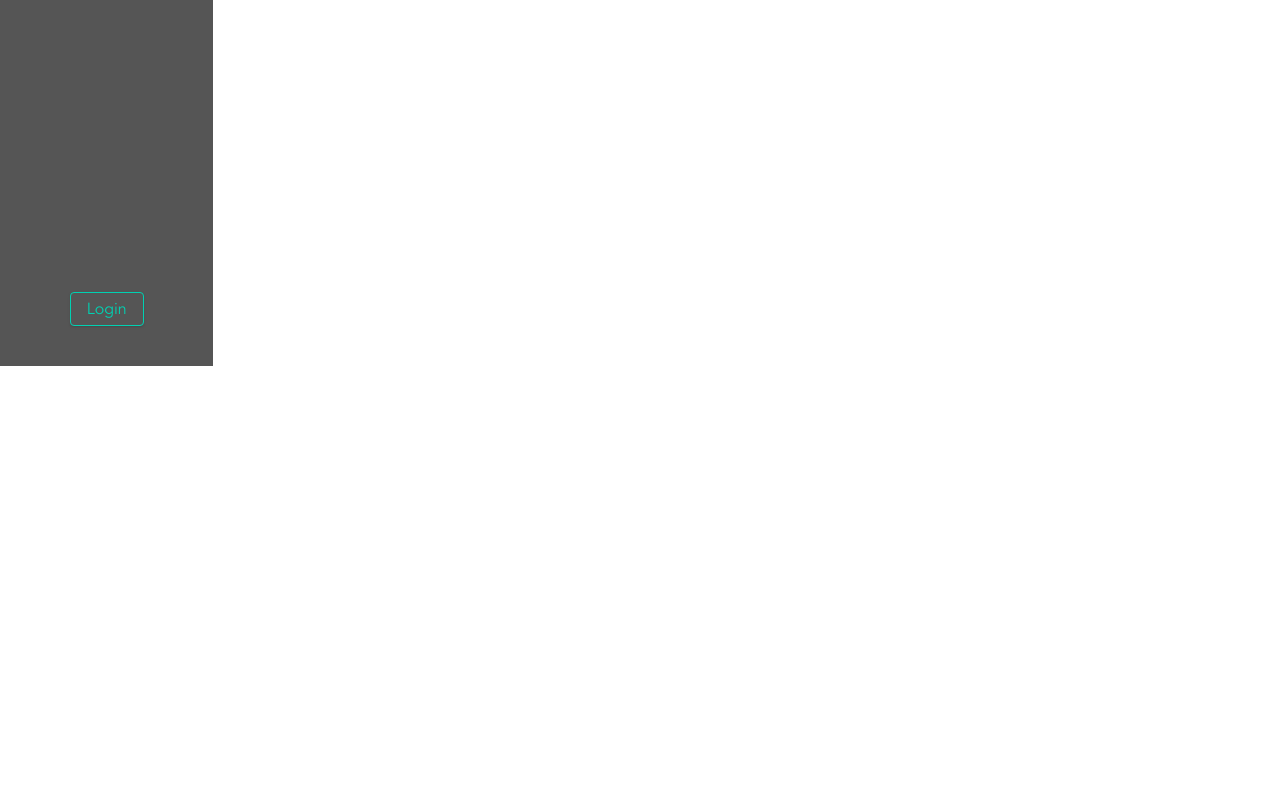
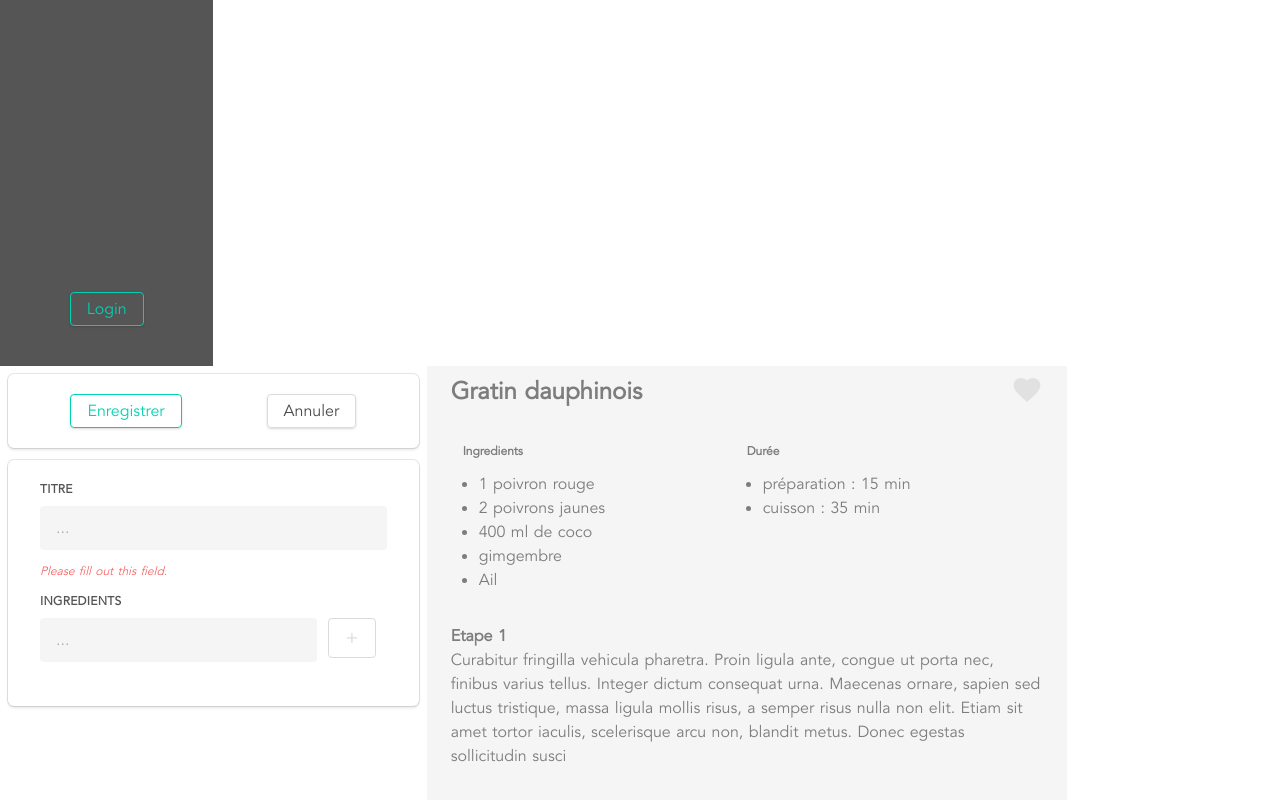
Before and after one commit to herveGuigoz/apicooking, a Nuxt app in the folder client/: page /new in a window 1280 px wide. Shown: the part 434-1234 px from the top of the page. Before the commit the page ends 800 px from the top, so only its background shows below. Built offline with nearby package versions, Linux system fonts and the light colour scheme.

Commit message:
working on form

```diff
--- /dev/null
+++ b/client/assets/css/simplegrid.css
@@ -0,0 +1,287 @@
+/*
+  Simple Grid
+  Project Page - http://thisisdallas.github.com/Simple-Grid/
+  Author - Dallas Bass
+  Site - http://dallasbass.com
+*/
+
+
+[class*='grid'],
+[class*='col-'],
+[class*='mobile-'],
+.grid:after {
+	-webkit-box-sizing: border-box;
+	-moz-box-sizing: border-box;
+	box-sizing: border-box;
+}
+
+[class*='col-'] {
+	float: left;
+  	min-height: 1px;
+	/*padding-right: 20px;*/ /* column-space */
+}
+
+[class*='col-'] [class*='col-']:last-child {
+	padding-right: 0;
+}
+
+.grid {
+	width: 100%;
+	/*max-width: 1140px;*/
+	min-width: 748px; /* when using padded grid on ipad in portrait mode, width should be viewport-width - padding = (768 - 20) = 748. actually, it should be even smaller to allow for padding of grid containing element */
+	margin: 0 auto;
+	overflow: hidden;
+}
+
+.grid:after {
+	content: "";
+	display: table;
+	clear: both;
+}
+
+.grid-pad {
+	padding-top: 20px;
+	padding-left: 20px; /* grid-space to left */
+	padding-right: 0; /* grid-space to right: (grid-space-left - column-space) e.g. 20px-20px=0 */
+}
+
+.push-right {
+	float: right;
+}
+
+/* Content Columns */
+
+.col-1-1 {
+	width: 100%;
+}
+.col-2-3, .col-8-12 {
+	width: 66.66%;
+}
+
+.col-1-2, .col-6-12 {
+	width: 50%;
+}
+
+.col-1-3, .col-4-12 {
+	width: 33.33%;
+}
+
+.col-1-4, .col-3-12 {
+	width: 25%;
+}
+
+.col-1-5 {
+	width: 20%;
+}
+
+.col-1-6, .col-2-12 {
+	width: 16.667%;
+}
+
+.col-1-7 {
+	width: 14.28%;
+}
+
+.col-1-8 {
+	width: 12.5%;
+}
+
+.col-1-9 {
+	width: 11.1%;
+}
+
+.col-1-10 {
+	width: 10%;
+}
+
+.col-1-11 {
+	width: 9.09%;
+}
+
+.col-1-12 {
+	width: 8.33%
+}
+
+/* Layout Columns */
+
+.col-11-12 {
+	width: 91.66%
+}
+
+.col-10-12 {
+	width: 83.333%;
+}
+
+.col-9-12 {
+	width: 75%;
+}
+
+.col-5-12 {
+	width: 41.66%;
+}
+
+.col-7-12 {
+	width: 58.33%
+}
+
+/* Pushing blocks */
+
+.push-2-3, .push-8-12 {
+	margin-left: 66.66%;
+}
+
+.push-1-2, .push-6-12 {
+	margin-left: 50%;
+}
+
+.push-1-3, .push-4-12 {
+	margin-left: 33.33%;
+}
+
+.push-1-4, .push-3-12 {
+	margin-left: 25%;
+}
+
+.push-1-5 {
+	margin-left: 20%;
+}
+
+.push-1-6, .push-2-12 {
+	margin-left: 16.667%;
+}
+
+.push-1-7 {
+	margin-left: 14.28%;
+}
+
+.push-1-8 {
+	margin-left: 12.5%;
+}
+
+.push-1-9 {
+	margin-left: 11.1%;
+}
+
+.push-1-10 {
+	margin-left: 10%;
+}
+
+.push-1-11 {
+	margin-left: 9.09%;
+}
+
+.push-1-12 {
+	margin-left: 8.33%
+}
+
+@media handheld, only screen and (max-width: 767px) {
+	.grid {
+		width: 100%;
+		min-width: 0;
+		margin-left: 0;
+		margin-right: 0;
+		/*padding-left: 20px;*/ /* grid-space to left */
+		/*padding-right: 10px;*/ /* grid-space to right: (grid-space-left - column-space) e.g. 20px-10px=10px */
+	}
+
+	[class*='col-'] {
+		width: auto;
+		float: none;
+		margin: 10px 0;
+		padding-left: 0;
+		padding-right: 10px; /* column-space */
+	}
+
+	[class*='col-'] [class*='col-'] {
+		padding-right: 0;
+	}
+
+	/* Mobile Layout */
+
+	[class*='mobile-col-'] {
+		float: left;
+		margin: 0 0 10px;
+		padding-left: 0;
+		padding-right: 10px; /* column-space */
+		padding-bottom: 0;
+	}
+
+	.mobile-col-1-1 {
+		width: 100%;
+	}
+	.mobile-col-2-3, .mobile-col-8-12 {
+		width: 66.66%;
+	}
+
+	.mobile-col-1-2, .mobile-col-6-12 {
+		width: 50%;
+	}
+
+	.mobile-col-1-3, .mobile-col-4-12 {
+		width: 33.33%;
+	}
+
+	.mobile-col-1-4, .mobile-col-3-12 {
+		width: 25%;
+	}
+
+	.mobile-col-1-5 {
+		width: 20%;
+	}
+
+	.mobile-col-1-6, .mobile-col-2-12 {
+		width: 16.667%;
+	}
+
+	.mobile-col-1-7 {
+		width: 14.28%;
+	}
+
+	.mobile-col-1-8 {
+		width: 12.5%;
+	}
+
+	.mobile-col-1-9 {
+		width: 11.1%;
+	}
+
+	.mobile-col-1-10 {
+		width: 10%;
+	}
+
+	.mobile-col-1-11 {
+		width: 9.09%;
+	}
+
+	.mobile-col-1-12 {
+		width: 8.33%
+	}
+
+	/* Layout Columns */
+
+	.mobile-col-11-12 {
+		width: 91.66%
+	}
+
+	.mobile-col-10-12 {
+		width: 83.333%;
+	}
+
+	.mobile-col-9-12 {
+		width: 75%;
+	}
+
+	.mobile-col-5-12 {
+		width: 41.66%;
+	}
+
+	.mobile-col-7-12 {
+		width: 58.33%
+	}
+
+	.hide-on-mobile {
+		display: none !important;
+		width: 0;
+		height: 0;
+	}
+}
--- a/client/assets/css/tailwind.css
+++ b/client/assets/css/tailwind.css
@@ -36,3 +36,12 @@ html {
 html, body {
     height: 100vh;
 }
+
+.box {
+    background-color: white;
+    box-shadow: rgba(10, 10, 10, 0.1) 0px 2px 3px, rgba(10, 10, 10, 0.1) 0px 0px 0px 1px;
+    color: rgb(74, 74, 74);
+    display: block;
+    border-radius: 6px;
+    padding: 1.25rem;
+}
--- a/client/components/Render.vue
+++ b/client/components/Render.vue
@@ -11,7 +11,7 @@
                 </svg>
             </div>
         </div>
-        <div class="flex sm:flex-col sm:items-center md:flex-row flex-wap w-full py-8 px-3">
+        <div class="flex sm:flex-col sm:items-center md:flex-row md:items-start flex-wap w-full py-8 px-3">
             <div id="ingredients" class="md:w-1/2 flex flex-col">
                 <h2 class="text-xs font-bold text-brown">Ingredients</h2>
                 <ul class="list-disc ml-4 pt-3">
--- /dev/null
+++ b/client/components/newRecipe/Buttons.vue
@@ -0,0 +1,31 @@
+<template>
+    <div class="box">
+        <div class="flex flex-row flex-no-wrap items-center justify-around">
+            <button class="btn-green hover:bg-green text-green py-1 px-4 border border-green rounded shadow">Enregistrer</button>
+            <button class="btn text-blue-700 py-1 px-4 border border-gray-500 rounded shadow">Annuler</button>
+        </div>
+    </div>
+</template>
+
+<script>
+export default {
+    name: 'buttons',
+}
+</script>
+
+<style scoped>
+.box {
+    background-color: white;
+    box-shadow: rgba(10, 10, 10, 0.1) 0px 2px 3px, rgba(10, 10, 10, 0.1) 0px 0px 0px 1px;
+    color: rgb(74, 74, 74);
+    display: block;
+    border-radius: 6px;
+    padding: 1.25rem;
+}
+.btn {
+    border-color: rgb(219, 219, 219);
+}
+.btn-green:hover {
+    color: #fff;
+}
+</style>
--- a/client/layouts/default.vue
+++ b/client/layouts/default.vue
@@ -1,9 +1,9 @@
 <template>
-  <div class="flex flex-no-wrap">
-    <div class="w-1/6">
+  <div class="grid">
+    <div class="col-2-12 hide-on-mobile">
         <sidebar/>
     </div>
-    <div class="w-5/6">
+    <div class="col-10-12">
         <nuxt />
     </div>
   </div>
--- a/client/nuxt.config.js
+++ b/client/nuxt.config.js
@@ -23,7 +23,8 @@ export default {
   ** Global CSS
   */
   css: [
-    '~/assets/css/tailwind.css'
+    '~/assets/css/tailwind.css',
+    '~/assets/css/simplegrid.css'
   ],
   /*
   ** Plugins to load before mounting the App
--- a/client/pages/index.vue
+++ b/client/pages/index.vue
@@ -4,7 +4,7 @@
       <search/>
       <box/>
     </div>
-    <div class="w-3/5 bg-grey px-6 h-screen">
+    <div class="w-3/5 bg-grey flex-1 px-6 h-screen">
       <render/>
     </div>
   </div>
--- /dev/null
+++ b/client/pages/new.vue
@@ -0,0 +1,48 @@
+<template>
+    <div class="flex flex-no-wrap">
+        <div class="w-2/5 h-screen p-2">
+            <buttons/>
+            <div class="box my-3">
+                <div class="w-full px-3 mb-3">
+                    <label class="block uppercase tracking-wide text-xs font-bold text-brown mb-2" for="title">
+                        Titre
+                    </label>
+                    <input class="appearance-none block w-full bg-grey text-brown rounded py-3 px-4 mb-3 leading-tight focus:outline-none" id="title" type="text" placeholder="...">
+                    <p class="text-red text-xs italic">Please fill out this field.</p>
+                </div>
+                <div class="w-full flex flex-col px-3 mb-3">
+                    <p class="block uppercase tracking-wide text-xs font-bold text-brown mb-2 w-full">
+                    Ingredients
+                    </p>
+                    <div class="flex flex-no-wrap">
+                        <div class="w-4/5">
+                            <input class="appearance-none block w-full bg-grey text-brown rounded py-3 px-4 mb-3 leading-tight focus:outline-none" type="text" placeholder="...">
+                        </div>
+                        <div class="flex-1 text-center">
+                            <button class="btn text-beige text-xl py-1 px-4 border border-beige rounded">+</button>
+                        </div>
+                    </div>
+                </div>
+            </div>
+        </div>
+        <div class="w-3/5 bg-grey flex-1 px-6 h-screen">
+            <render/>
+        </div>
+    </div>
+</template>
+
+<script>
+import Buttons from '@/components/newRecipe/Buttons'
+import Render from '@/components/Render'
+
+export default {
+  components: {
+    Buttons,
+    Render
+  }
+}
+</script>
+
+<style>
+
+</style>
--- a/client/tailwind.config.js
+++ b/client/tailwind.config.js
@@ -6,6 +6,9 @@ module.exports = {
       brown: 'rgb(85, 85, 85)',
       grey: 'rgb(245, 245, 245)',
       beige: 'rgb(219, 219, 219)',
+      white: 'rgb(255, 255, 255)',
+      gray500: 'rgb(160,174,192)',
+      red: 'rgb(245,101,101)'
     },
     extend: {}
   },
```
Also changed, not shown: 1 other file (tests, documents, lock files or other folders).
